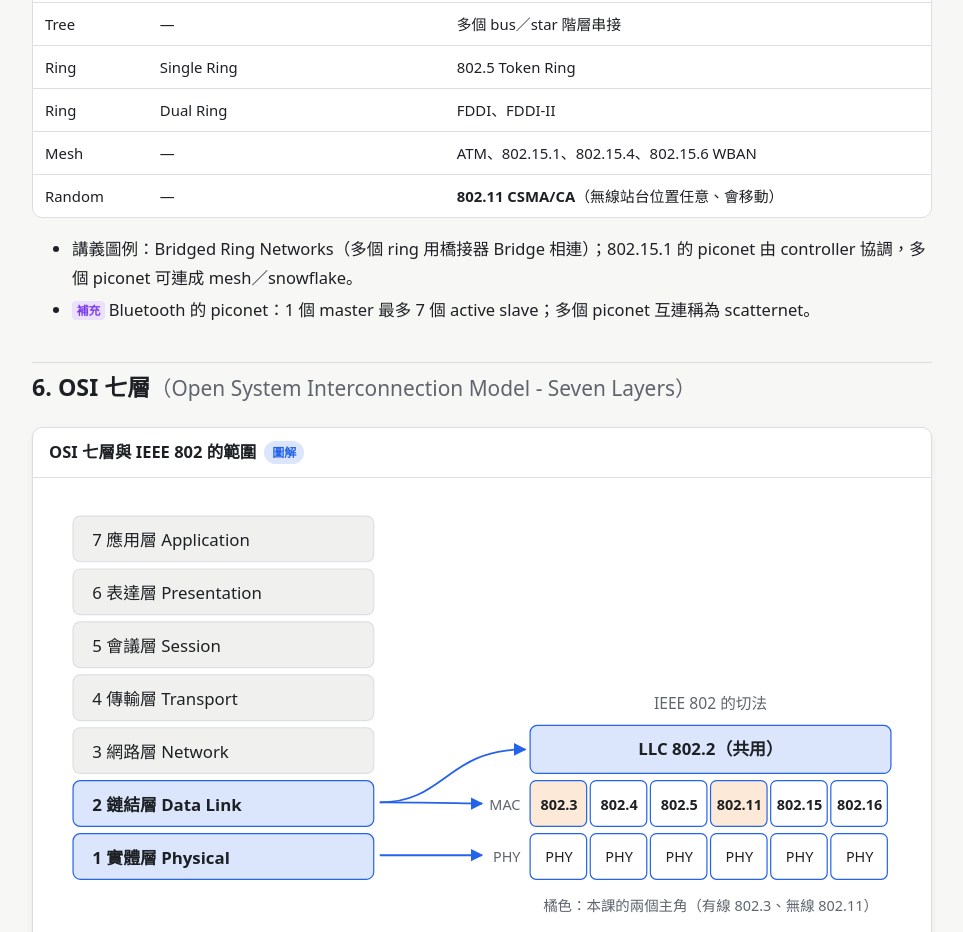
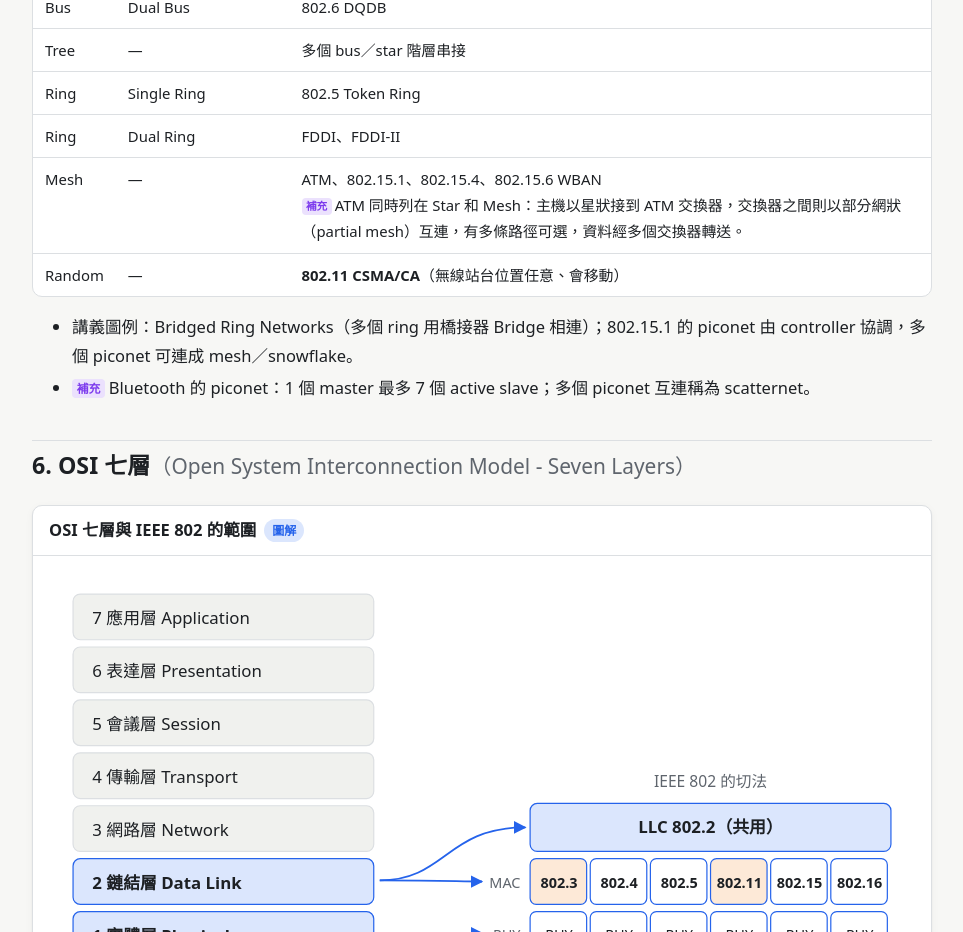
Before and after one commit to hobartXIII/-High-speed-Wireless-Local-Area-Network-Design, a plain HTML site: page ch0-lan.html in a window 1280 px wide. Shown: the part 5519-6451 px from the top of the page, without its empty margins (4-967 px from the left). Drawn offline with Linux system fonts and the light colour scheme; animation ran at ten frames a second.

Commit message:
Add ch0 note on ATM as star toward hosts and mesh between switches
Co-Authored-By: Claude Opus 5.5 <noreply@anthropic.com>

```diff
--- a/assets/js/ch0.js
+++ b/assets/js/ch0.js
@@ -120,7 +120,7 @@
       const ns = [[40, 40], [100, 24], [160, 44], [56, 120], [144, 124], [100, 82]];
       const e = [[0, 1], [1, 2], [0, 3], [2, 4], [3, 4], [0, 5], [1, 5], [2, 5], [3, 5], [4, 5]];
       T.push({
-        name: 'Mesh 網狀', std: 'Mesh：ATM、802.15.1、802.15.4、802.15.6 WBAN；802.11s 也是 mesh。多條路徑，可多跳轉送。',
+        name: 'Mesh 網狀', std: 'Mesh：ATM、802.15.1、802.15.4、802.15.6 WBAN；802.11s 也是 mesh。多條路徑，可多跳轉送。<br><span class="sup">補充</span>ATM 的主機以星狀接到交換器，交換器之間才是網狀互連。',
         nodes: ns, edges: e.map(([i, j]) => [ns[i], ns[j]]),
         dots: p => [along([ns[3], ns[5], ns[1], ns[2]], p)],
       });
--- a/ch0-lan.html
+++ b/ch0-lan.html
@@ -130,7 +130,7 @@
     <tr><td>Tree</td><td>—</td><td>多個 bus／star 階層串接</td></tr>
     <tr><td>Ring</td><td>Single Ring</td><td>802.5 Token Ring</td></tr>
     <tr><td>Ring</td><td>Dual Ring</td><td>FDDI、FDDI-II</td></tr>
-    <tr><td>Mesh</td><td>—</td><td>ATM、802.15.1、802.15.4、802.15.6 WBAN</td></tr>
+    <tr><td>Mesh</td><td>—</td><td>ATM、802.15.1、802.15.4、802.15.6 WBAN<br><span class="sup">補充</span>ATM 同時列在 Star 和 Mesh：主機以星狀接到 ATM 交換器，交換器之間則以部分網狀（partial mesh）互連，有多條路徑可選，資料經多個交換器轉送。</td></tr>
     <tr><td>Random</td><td>—</td><td><b>802.11 CSMA/CA</b>（無線站台位置任意、會移動）</td></tr>
   </table></div>
   <ul>
```
